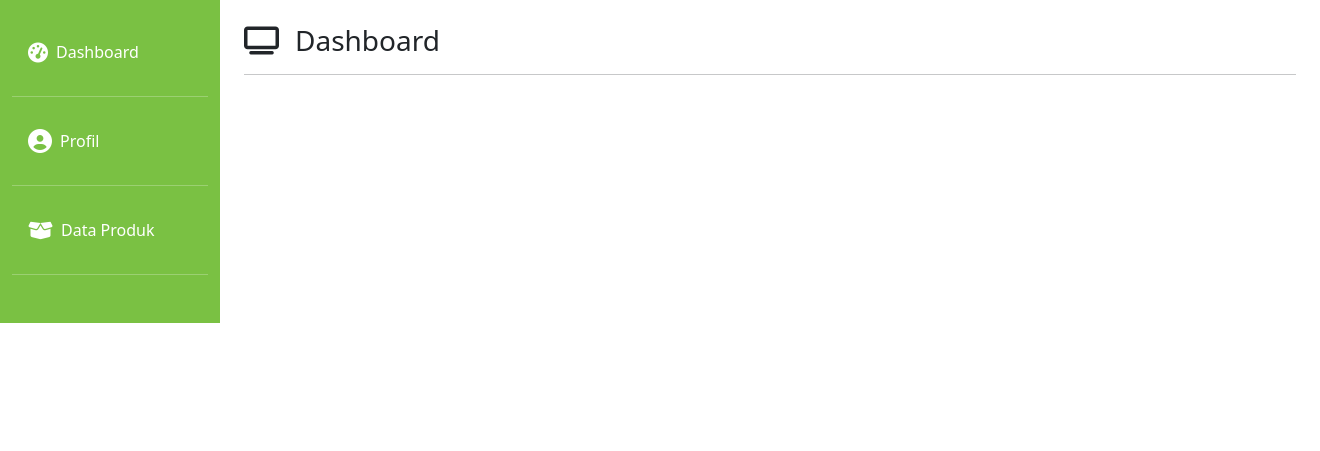
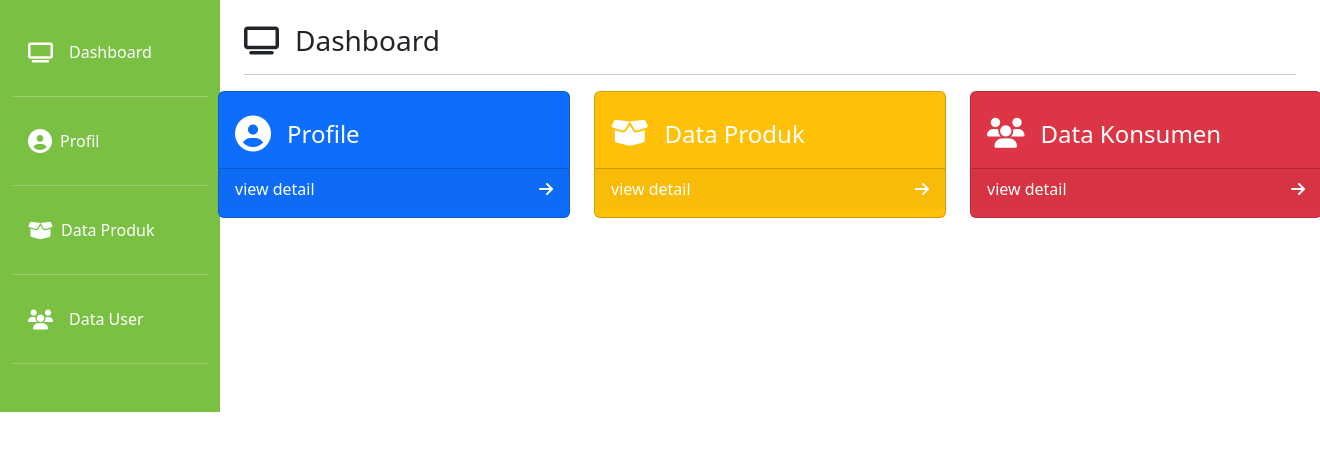
Before and after one commit to haikal-r/HerbaPluss, a PHP site: page /admin/view/dashboard.php in a window 1320 px wide. Shown: the part 76-527 px from the top of the page. Run offline with PHP 8.4, Linux system fonts and the light colour scheme; the visitor is signed in with stand-in values (Sample User, id 1).

Commit message:
feat: add slicing design admin dashboard

```diff
--- a/admin/view/dashboard.php
+++ b/admin/view/dashboard.php
@@ -4,6 +4,7 @@ require('../../partials/session-admin.php');
 
 <!DOCTYPE html>
 <html lang="en">
+
 <head>
     <meta charset="UTF-8">
     <meta name="viewport" content="width=device-width, initial-scale=1.0">
@@ -12,18 +13,53 @@ require('../../partials/session-admin.php');
     <link rel="stylesheet" href="../../assets/css/main.css" />
     <title>Document</title>
 </head>
+
 <body>
-    <?php require"../../partials/navbar-dashboard-admin.php" ?>
+    <?php require "../../partials/navbar-dashboard-admin.php" ?>
     <div class="container-fluid">
         <div class="row">
             <div class="col-md-2 bg-navigation-primary pr-3 pt-4">
-            <?php require"../../partials/sidebar-dashboard-admin.php" ?>
+                <?php require "../../partials/sidebar-dashboard-admin.php" ?>
             </div>
             <div class="col-md-10 p-4">
                 <h3><i class="fas fa-tv me-3"></i>Dashboard</h3>
                 <hr>
                 <!-- main content -->
-
+                <div class="d-flex justify-content-center gap-4">
+                    <a href="profil.php" class="text-decoration-none">
+                    <div class="card text-bg-primary mb-3 py-2" style="min-width: 22rem;">
+                        <div class="card-body d-flex justify-content-start align-items-center fs-4">
+                            <i class="fas fa-user-circle fa-xl me-3"></i>Profile
+                        </div>
+                        <div class="card-footer d-flex justify-content-between align-items-center">
+                            <p class="card-text my-auto">view detail</p>
+                            <i class="fa-solid fa-arrow-right"></i>
+                        </div>
+                    </div>
+                    </a>
+                    <a href="produk.php" class="text-decoration-none">
+                    <div class="card text-bg-warning text-white mb-3 py-2" style="min-width: 22rem;">
+                        <div class="card-body d-flex justify-content-start align-items-center fs-4">
+                            <i class="fa-solid fa-box-open fa-lg me-3"></i>Data Produk
+                        </div>
+                        <div class="card-footer d-flex justify-content-between align-items-center">
+                            <p class="card-text my-auto">view detail</p>
+                            <i class="fa-solid fa-arrow-right"></i>
+                        </div>
+                    </div>
+                    </a>
+                    <a href="konsumen.php" class="text-decoration-none">
+                    <div class="card text-bg-danger mb-3 py-2" style="min-width: 22rem;">
+                        <div class="card-body d-flex justify-content-start align-items-center fs-4">
+                            <i class="fa-solid fa-users fa-lg me-3"></i>Data Konsumen
+                        </div>
+                        <div class="card-footer d-flex justify-content-between align-items-center">
+                            <p class="card-text my-auto">view detail</p>
+                            <i class="fa-solid fa-arrow-right"></i>
+                        </div>
+                    </div>
+                    </a>
+                </div>
 
 
 
@@ -32,4 +68,5 @@ require('../../partials/session-admin.php');
         </div>
     </div>
 </body>
+
 </html>
--- a/partials/sidebar-dashboard-admin.php
+++ b/partials/sidebar-dashboard-admin.php
@@ -1,7 +1,7 @@
 <ul class="nav flex-column pr-4 mb-5 d-none d-sm-block ">
     <li class="nav-item">
         <a class="nav-link active text-white link-hover rounded py-3" href="../../admin/view/dashboard.php">
-            <i class="fas fa-tachometer-alt fa-lg me-2"></i>Dashboard
+        <i class="fas fa-tv me-3 fa-lg"></i>Dashboard
         </a>
         <hr class="bg-black"/>
     </li>
@@ -17,4 +17,10 @@
         </a>
         <hr class="bg-secondary">
     </li>
+    <li class="nav-item">
+        <a class="nav-link text-white link-hover rounded py-3" href="../../admin/view/konsumen.php">
+        <i class="fa-solid fa-users fa-lg me-3"></i>Data User
+        </a>
+        <hr class="bg-secondary">
+    </li>
 </ul>
```
Also changed, not shown: admin/detail.php (+4 -7 lines), admin/view/konsumen.php (added). Lines whose indentation alone changed are shown as unchanged.
